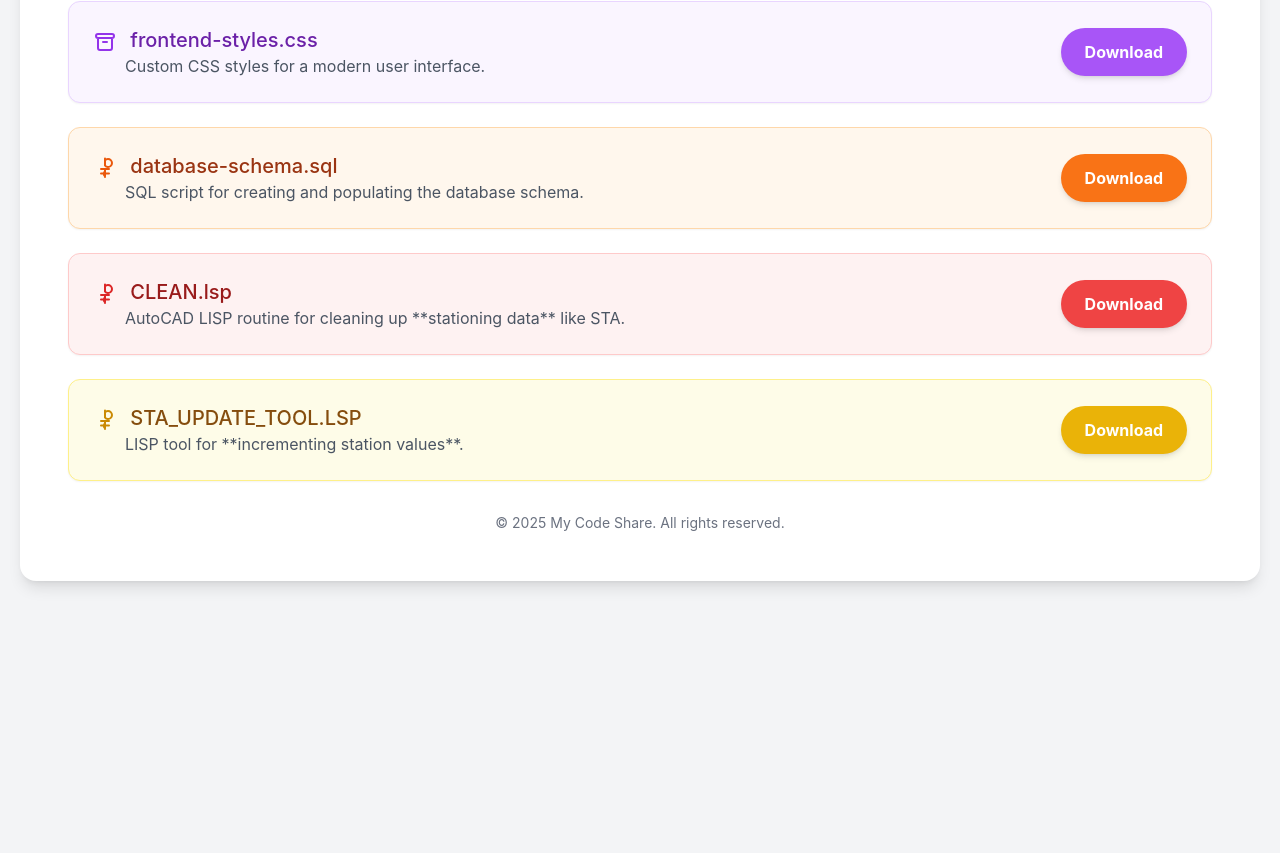
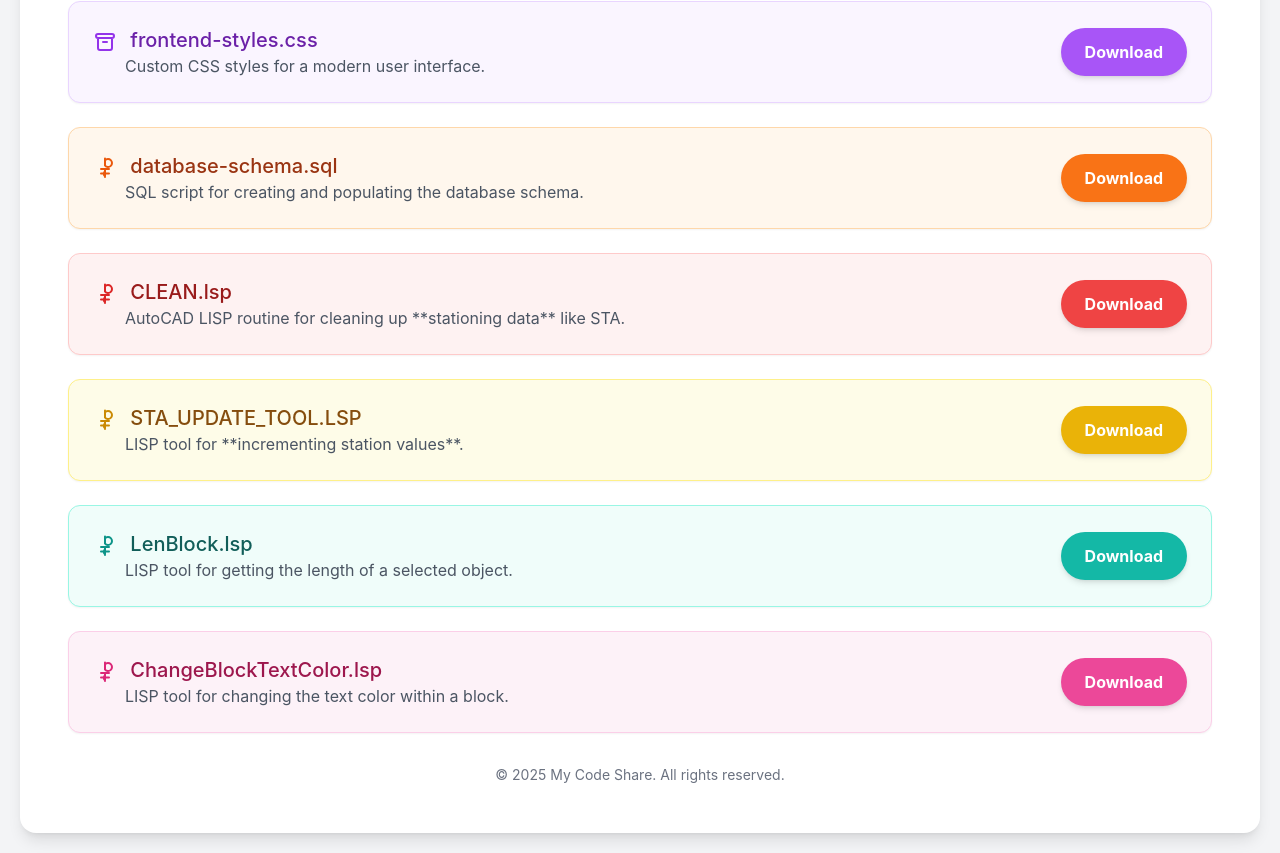
Before and after one commit to Dwiti-Maharana/ALL-CODE-FILES, a plain HTML site: page index.html in a window 1280 px wide. Shown: the part 505-1358 px from the top of the page. Before the commit the page ends 1106 px from the top, so only its background shows below. Drawn offline with nearby package versions, Linux system fonts and the light colour scheme.

Commit message:
Update index.html
lsp

```diff
--- a/index.html
+++ b/index.html
@@ -4,7 +4,6 @@
     <meta charset="UTF-8">
     <meta name="viewport" content="width=device-width, initial-scale=1.0">
     <title>My Shared Code Files</title>
-    <!-- Tailwind CSS CDN -->
     <script src="https://cdn.tailwindcss.com"></script>
     <style>
         /* Custom styles for the Inter font and overall look */
@@ -37,7 +36,6 @@
 </head>
 <body class="bg-gray-100 flex items-center justify-center min-h-screen">
     <div class="container bg-white shadow-lg rounded-2xl p-8 md:p-12 space-y-8">
-        <!-- Header Section -->
         <header class="text-center mb-8">
             <h1 class="text-4xl font-extrabold text-gray-800 mb-4">
                 <span class="bg-clip-text text-transparent bg-gradient-to-r from-blue-600 to-purple-600">
@@ -49,11 +47,10 @@
             </p>
         </header>
 
-        <!-- Files List Section -->
         <section class="space-y-6">
             <h2 class="text-2xl font-semibold text-gray-700 border-b-2 pb-3 mb-6">Available Downloads</h2>
 
-            <!-- File Item 1 -->
+            <!-- Project Alpha - Blue -->
             <div class="flex flex-col md:flex-row items-start md:items-center justify-between bg-blue-50 p-6 rounded-xl shadow-sm border border-blue-200">
                 <div class="flex-1 mb-4 md:mb-0">
                     <h3 class="text-xl font-medium text-blue-800">
@@ -71,7 +68,7 @@
                 </a>
             </div>
 
-            <!-- File Item 2 -->
+            <!-- Data Processing Script - Green -->
             <div class="flex flex-col md:flex-row items-start md:items-center justify-between bg-green-50 p-6 rounded-xl shadow-sm border border-green-200">
                 <div class="flex-1 mb-4 md:mb-0">
                     <h3 class="text-xl font-medium text-green-800">
@@ -89,7 +86,7 @@
                 </a>
             </div>
 
-            <!-- File Item 3 -->
+            <!-- Frontend Styles - Purple -->
             <div class="flex flex-col md:flex-row items-start md:items-center justify-between bg-purple-50 p-6 rounded-xl shadow-sm border border-purple-200">
                 <div class="flex-1 mb-4 md:mb-0">
                     <h3 class="text-xl font-medium text-purple-800">
@@ -107,7 +104,7 @@
                 </a>
             </div>
 
-            <!-- File Item 4 -->
+            <!-- Database Schema - Orange -->
             <div class="flex flex-col md:flex-row items-start md:items-center justify-between bg-orange-50 p-6 rounded-xl shadow-sm border border-orange-200">
                 <div class="flex-1 mb-4 md:mb-0">
                     <h3 class="text-xl font-medium text-orange-800">
@@ -125,7 +122,7 @@
                 </a>
             </div>
 
-            <!-- New File Item 5 (CLEAN.lsp) -->
+            <!-- CLEAN.lsp - Red -->
             <div class="flex flex-col md:flex-row items-start md:items-center justify-between bg-red-50 p-6 rounded-xl shadow-sm border border-red-200">
                 <div class="flex-1 mb-4 md:mb-0">
                     <h3 class="text-xl font-medium text-red-800">
@@ -143,7 +140,7 @@
                 </a>
             </div>
 
-            <!-- New File Item 6 (STA_UPDATE_TOOL.LSP) -->
+            <!-- STA_UPDATE_TOOL.LSP - Yellow -->
             <div class="flex flex-col md:flex-row items-start md:items-center justify-between bg-yellow-50 p-6 rounded-xl shadow-sm border border-yellow-200">
                 <div class="flex-1 mb-4 md:mb-0">
                     <h3 class="text-xl font-medium text-yellow-800">
@@ -160,9 +157,44 @@
                     Download
                 </a>
             </div>
+
+            <!-- LenBlock.lsp - Teal -->
+            <div class="flex flex-col md:flex-row items-start md:items-center justify-between bg-teal-50 p-6 rounded-xl shadow-sm border border-teal-200">
+                <div class="flex-1 mb-4 md:mb-0">
+                    <h3 class="text-xl font-medium text-teal-800">
+                        <svg class="inline-block w-6 h-6 mr-2 text-teal-600" fill="none" stroke="currentColor" viewBox="0 0 24 24" xmlns="http://www.w3.org/2000/svg">
+                            <path stroke-linecap="round" stroke-linejoin="round" stroke-width="2" d="M12 4.354a4 4 0 110 5.292M12 20.354a4 4 0 010-5.292M12 14v7m-4-3.5h8M12 2.5v7m-4 3.5h8"></path>
+                        </svg>
+                        LenBlock.lsp
+                    </h3>
+                    <p class="text-gray-600 ml-8 text-sm md:text-base">
+                        LISP tool for getting the length of a selected object.
+                    </p>
+                </div>
+                <a href="LenBlock.lsp" download class="download-button bg-teal-500 hover:bg-teal-600 text-white font-bold py-3 px-6 rounded-full shadow-md">
+                    Download
+                </a>
+            </div>
+
+            <!-- ChangeBlockTextColor.lsp - Pink -->
+            <div class="flex flex-col md:flex-row items-start md:items-center justify-between bg-pink-50 p-6 rounded-xl shadow-sm border border-pink-200">
+                <div class="flex-1 mb-4 md:mb-0">
+                    <h3 class="text-xl font-medium text-pink-800">
+                        <svg class="inline-block w-6 h-6 mr-2 text-pink-600" fill="none" stroke="currentColor" viewBox="0 0 24 24" xmlns="http://www.w3.org/2000/svg">
+                            <path stroke-linecap="round" stroke-linejoin="round" stroke-width="2" d="M12 4.354a4 4 0 110 5.292M12 20.354a4 4 0 010-5.292M12 14v7m-4-3.5h8M12 2.5v7m-4 3.5h8"></path>
+                        </svg>
+                        ChangeBlockTextColor.lsp
+                    </h3>
+                    <p class="text-gray-600 ml-8 text-sm md:text-base">
+                        LISP tool for changing the text color within a block.
+                    </p>
+                </div>
+                <a href="ChangeBlockTextColor.lsp" download class="download-button bg-pink-500 hover:bg-pink-600 text-white font-bold py-3 px-6 rounded-full shadow-md">
+                    Download
+                </a>
+            </div>
         </section>
 
-        <!-- Footer Section -->
         <footer class="text-center mt-12 text-gray-500 text-sm">
             <p>&copy; 2025 My Code Share. All rights reserved.</p>
         </footer>
```
